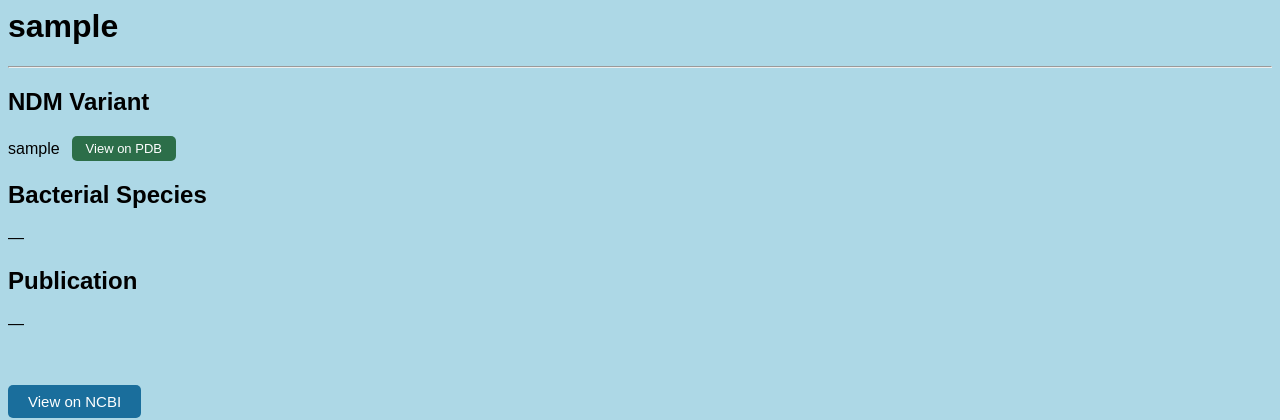
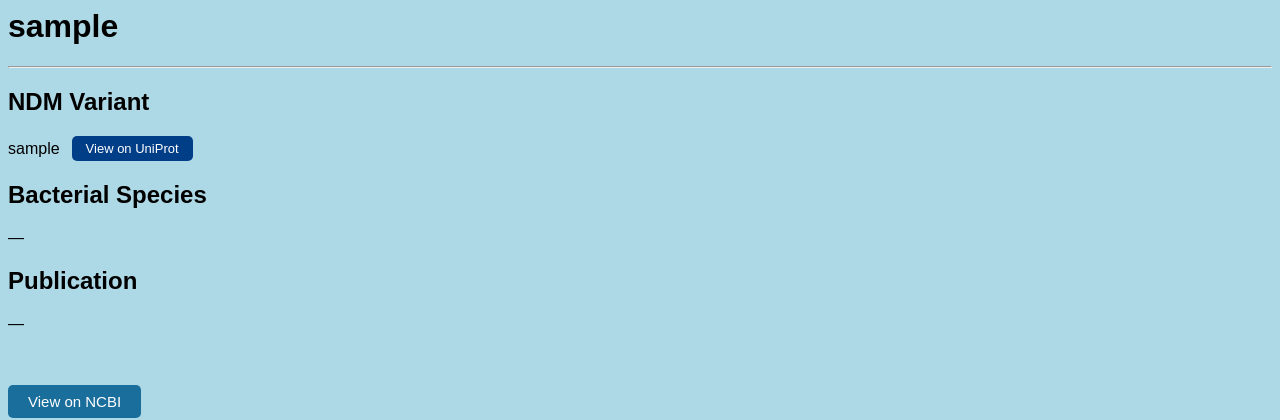
Before and after one commit to zaibankhan/zaibankhan-ndmBlast, a Flask app: a page that uses templates/details.html in a window 1280 px wide. Shown: the top 420 px of the page. Run offline with Flask 3, Linux system fonts and the light colour scheme; data comes from the database, SQL or seed files in the repository; data that the repository does not hold is empty.

Commit message:
Updated BLAST project

```diff
--- a/templates/details.html
+++ b/templates/details.html
@@ -47,9 +47,9 @@
 <p style="display:flex; align-items:center; gap:12px;">
   {{ record.id }}
   {% if blast_type == "p" %}
-  <a href="https://www.rcsb.org/search?request=%7B%22query%22%3A%7B%22type%22%3A%22terminal%22%2C%22service%22%3A%22full_text%22%2C%22parameters%22%3A%7B%22value%22%3A%22{{ record.id }}%22%7D%7D%2C%22return_type%22%3A%22entry%22%7D" target="_blank">
-    <button style="background-color:#2c6e49; color:white; padding:5px 14px; font-size:13px; border-radius:5px; border:none; cursor:pointer;">
-      View on PDB
+  <a href="https://www.uniprot.org/uniprotkb?query={{ record.id }}" target="_blank">
+    <button style="background-color:#003f88; color:white; padding:5px 14px; font-size:13px; border-radius:5px; border:none; cursor:pointer;">
+      View on UniProt
     </button>
   </a>
   {% endif %}
@@ -72,6 +72,8 @@
     View on NCBI
   </button>
 </a>
+
+
 
 <h2>Isolation Source</h2>
 <p>{{ record.dna_name or "—" }}</p>
```
